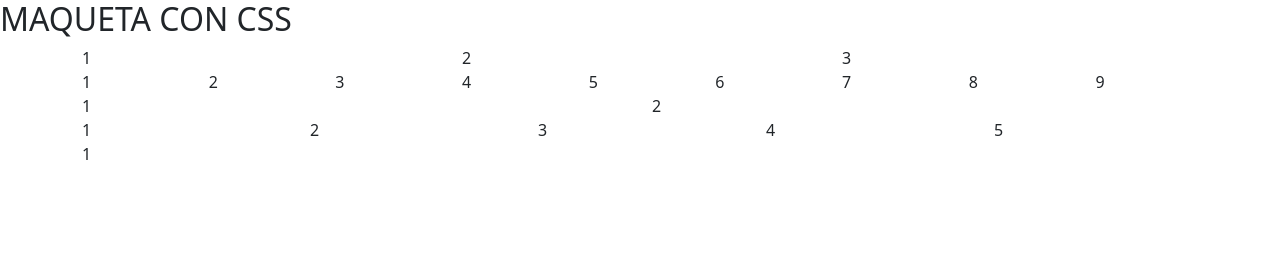
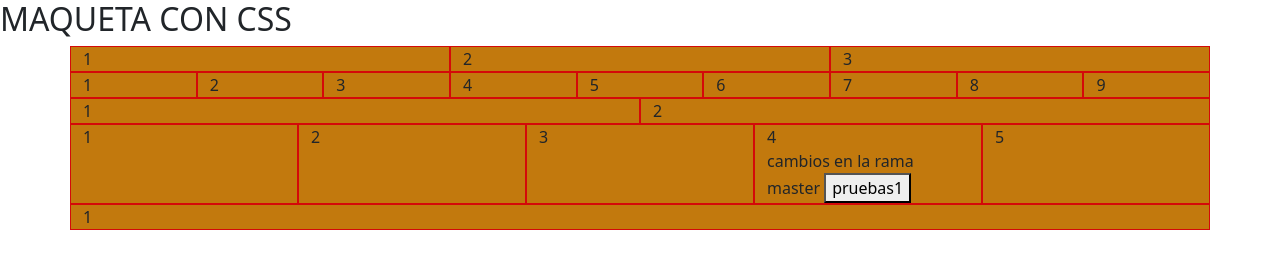
Before and after one commit to shhhhuo/Responsables9b, a plain HTML site: page index.html in a window 1280 px wide. Drawn offline with nearby package versions, Linux system fonts and the light colour scheme.

Commit message:
otros cambios / boton nuevo y fondo diferente

```diff
--- a/estilos1.css
+++ b/estilos1.css
@@ -2,3 +2,6 @@
     border: 1px solid rgb(212, 9, 9);
     background-color: rgb(194, 121, 13);
 }
+.body{
+    background-color: aqua;
+}
--- a/index.html
+++ b/index.html
@@ -5,6 +5,7 @@
     <meta name="viewport" content="width=device-width, initial-scale=1.0">
     <title>Document</title>
     <link href="https://cdn.jsdelivr.net/npm/bootstrap@5.3.3/dist/css/bootstrap.min.css" rel="stylesheet" integrity="sha384-QWTKZyjpPEjISv5WaRU9OFeRpok6YctnYmDr5pNlyT2bRjXh0JMhjY6hW+ALEwIH" crossorigin="anonymous">
+    <link rel="stylesheet" href="estilos1.css">
 </head>
 <body>
     <h2>MAQUETA CON CSS</h2>
@@ -39,7 +40,11 @@
                     <div class="col">1</div>
                     <div class="col">2</div>
                     <div class="col">3</div>
-                    <div class="col">4</div>
+                    <div class="col">4
+                        <br>
+                        cambios en la rama master
+                        <button>pruebas1</button>
+                    </div>
                     <div class="col">5</div>
                 </div>
                 <div class="row">
```
